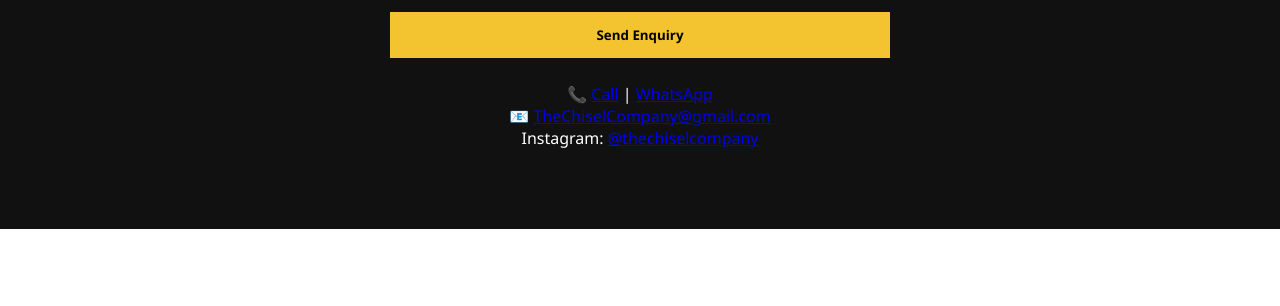
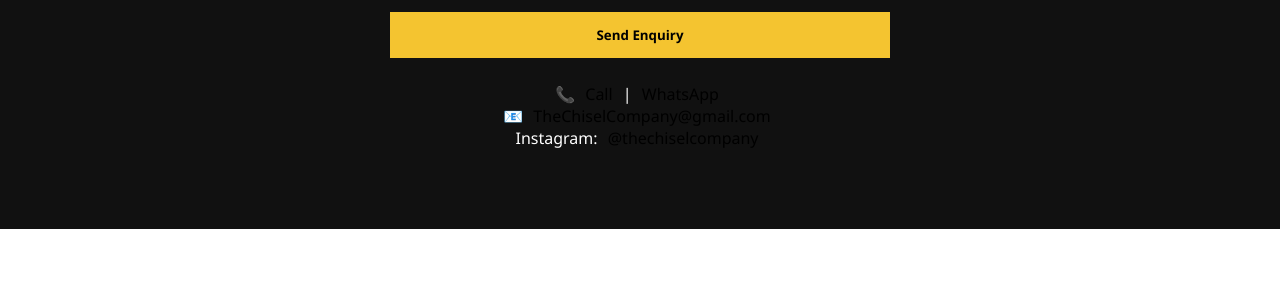
Before and after one commit to Francleena/thechiselcompany, a plain HTML site: page index.html in a window 1280 px wide. Shown: the part 2291-2597 px from the top of the page. Drawn offline with Linux system fonts and the light colour scheme.

Commit message:
added contact css

```diff
--- a/style.css
+++ b/style.css
@@ -351,3 +351,15 @@ nav a {
 .fade-in .map-container {
     transform: none !important;
 }
+
+.contact-info a {
+    color: #000;
+    text-decoration: none;
+    font-weight: 500;
+    margin: 0 6px;
+}
+
+.contact-info a:hover {
+    text-decoration: underline;
+    color: #444;
+}
```
